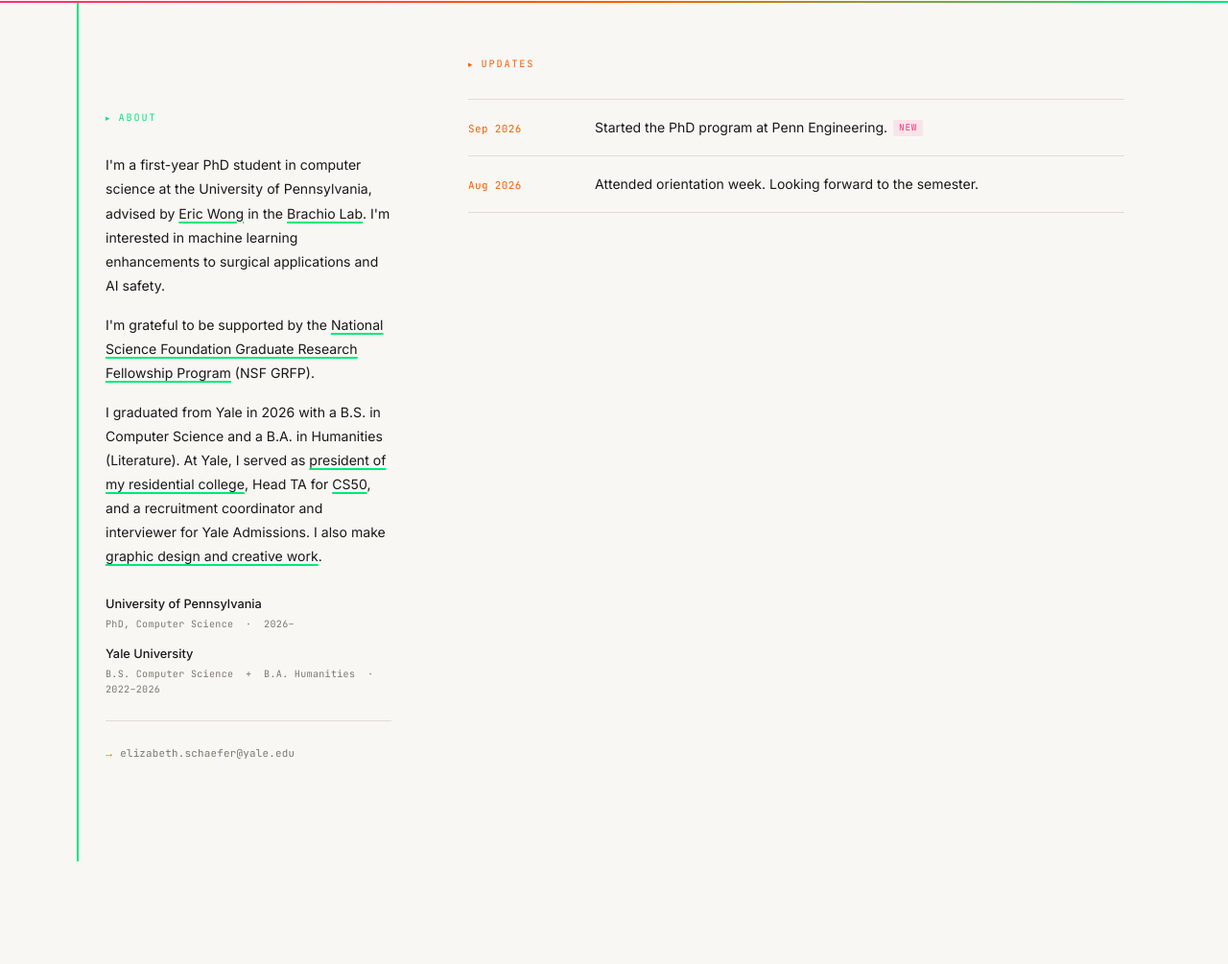
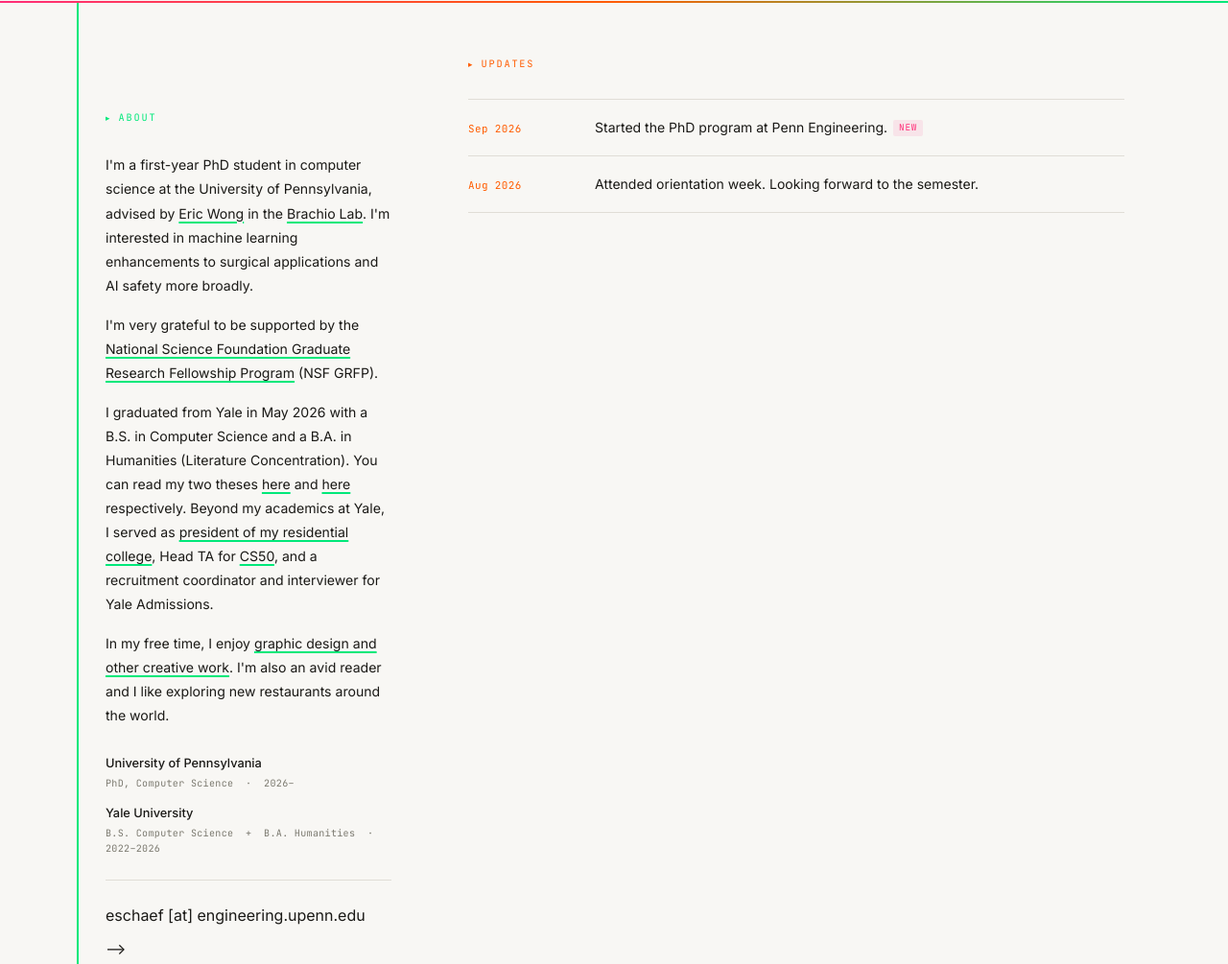
Before and after one commit to eschaefer1717/eschaefer, a plain HTML site: page index.html in a window 1280 px wide. Shown: the part 319-1324 px from the top of the page at 96% size. Drawn offline with Linux system fonts and the light colour scheme.

Commit message:
Update index.html

```diff
--- a/index.html
+++ b/index.html
@@ -368,11 +368,13 @@
       <div class="about-body">
 
         <!-- ✏️ Main bio — update advisor/lab links when you have permanent URLs -->
-        <p>I'm a first-year PhD student in computer science at the University of Pennsylvania, advised by <a href="https://www.seas.upenn.edu/~exwong/" target="_blank" rel="noopener">Eric Wong</a> in the <a href="#" target="_blank" rel="noopener">Brachio Lab</a>. I'm interested in machine learning enhancements to surgical applications and AI safety.</p>
+        <p>I'm a first-year PhD student in computer science at the University of Pennsylvania, advised by <a href="https://www.cis.upenn.edu/~exwong/" target="_blank" rel="noopener">Eric Wong</a> in the <a href="https://brachiolab.github.io/" target="_blank" rel="noopener">Brachio Lab</a>. I'm interested in machine learning enhancements to surgical applications and AI safety more broadly.</p>
 
-        <p>I'm grateful to be supported by the <a href="https://www.nsfgrfp.org/" target="_blank" rel="noopener">National Science Foundation Graduate Research Fellowship Program</a> (NSF GRFP).</p>
+        <p>I'm very grateful to be supported by the <a href="https://www.nsfgrfp.org/" target="_blank" rel="noopener">National Science Foundation Graduate Research Fellowship Program</a> (NSF GRFP).</p>
 
-        <p>I graduated from Yale in 2026 with a B.S. in Computer Science and a B.A. in Humanities (Literature). At Yale, I served as <a href="https://www.instagram.com/morsecollegecouncil/?hl=en" target="_blank" rel="noopener">president of my residential college</a>, Head TA for <a href="https://cs50.yale.edu/" target="_blank" rel="noopener">CS50</a>, and a recruitment coordinator and interviewer for Yale Admissions. I also make <a href="https://drive.google.com/drive/folders/1YTGCbBCK3QAHFA8Suxq9z1Btc5mcbdc8?usp=sharing" target="_blank" rel="noopener">graphic design and creative work</a>.</p>
+        <p>I graduated from Yale in May 2026 with a B.S. in Computer Science and a B.A. in Humanities (Literature Concentration). You can read my two theses <a href="/cs-thesis.pdf" target="_blank" rel="noopener">here</a> and <a href="/hums-thesis.pdf" target="_blank" rel="noopener">here</a> respectively. Beyond my academics at Yale, I served as <a href="https://www.instagram.com/morsecollegecouncil/?hl=en" target="_blank" rel="noopener">president of my residential college</a>, Head TA for <a href="https://cs50.yale.edu/" target="_blank" rel="noopener">CS50</a>, and a recruitment coordinator and interviewer for Yale Admissions.</p>
+
+        <p>In my free time, I enjoy <a href="https://drive.google.com/drive/folders/1YTGCbBCK3QAHFA8Suxq9z1Btc5mcbdc8?usp=sharing" target="_blank" rel="noopener">graphic design and other creative work</a>. I'm also an avid reader and I like exploring new restaurants around the world.</p>
 
       </div>
 
@@ -390,10 +392,7 @@
 
       <!-- Contact -->
       <ul class="contact-list">
-        <li><a href="mailto:elizabeth.schaefer@yale.edu">elizabeth.schaefer@yale.edu</a></li>
-        <!-- ✏️ Uncomment when theses are ready:
-        <li><a href="/thesis-cs.pdf">CS Thesis</a></li>
-        <li><a href="/thesis-lit.pdf">Humanities Thesis</a></li>
+        <li>eschaef [at] engineering.upenn.edu</li>
         -->
       </ul>
     </section>
```
